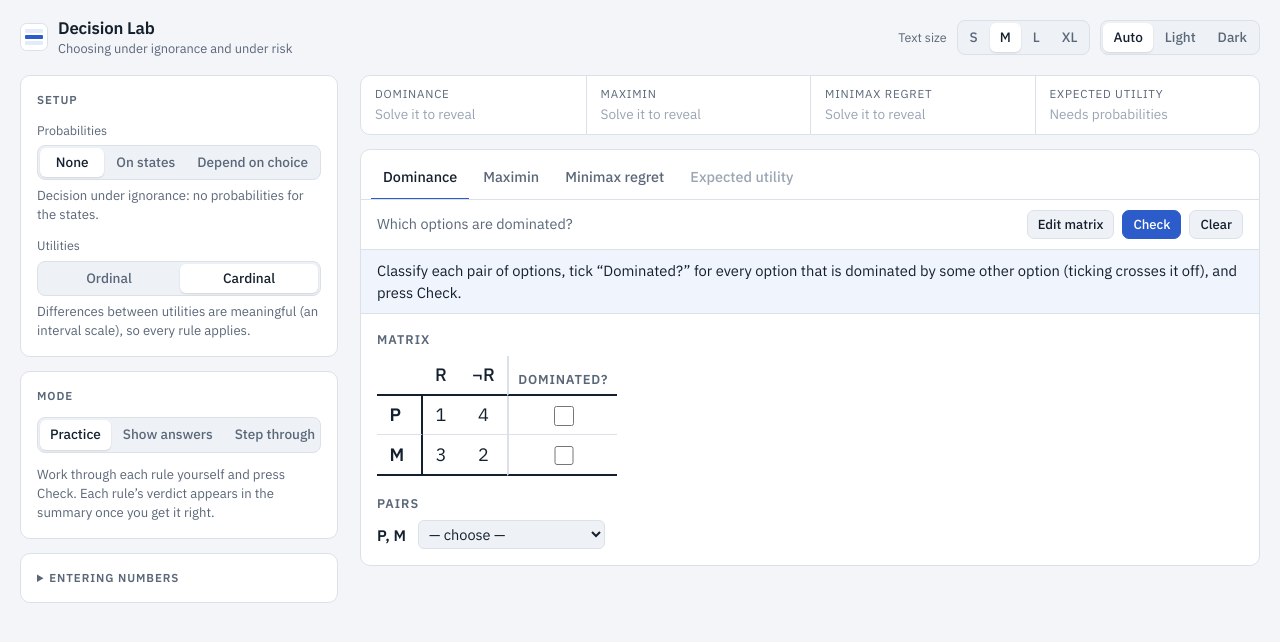
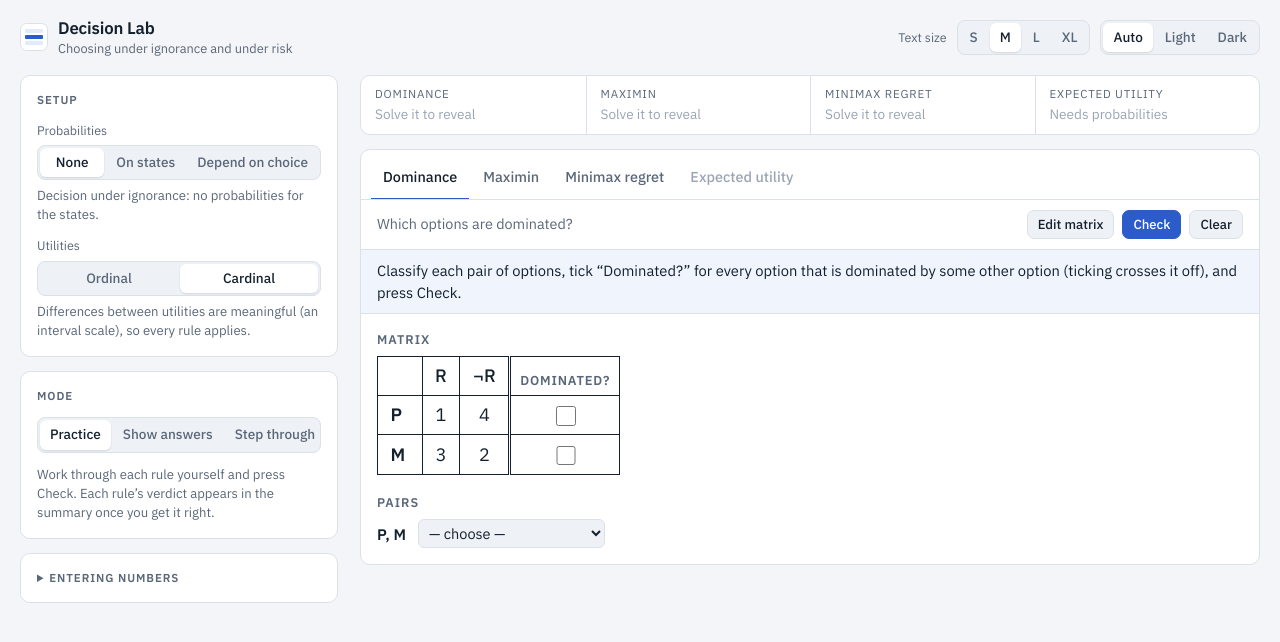
Before and after one commit to Comesana73/juancomesana.org, a Jekyll site: the page apps/decision-lab/index.html, which Jekyll copies as it is, in a window 1280 px wide. Shown: the top 642 px of the page. Built offline with Jekyll 4.4.1, drawn with Linux system fonts in a browser that asks for light colours.

Commit message:
Decision Lab: full cell grid on matrices, as in the textbook
Co-Authored-By: Claude Opus 5.5 <noreply@anthropic.com>
Claude-Session: https://claude.ai/code/session_019p2RdfrzAppxsuEp5T34gu

```diff
--- a/apps/decision-lab/index.html
+++ b/apps/decision-lab/index.html
@@ -191,12 +191,12 @@
   .block > h3 { font-size: 0.7em; font-weight: 600; text-transform: uppercase; letter-spacing: 0.08em; color: var(--muted); font-family: var(--sans); }
   .scroll { overflow-x: auto; }
 
-  table.mx { border-collapse: separate; border-spacing: 0; font-variant-numeric: tabular-nums; }
-  .mx th, .mx td { padding: 0.32em 0.7em; text-align: center; white-space: nowrap; border-bottom: 1px solid var(--line); }
-  .mx thead th { font-family: var(--logic); font-weight: 500; border-bottom: 2px solid var(--line-strong); vertical-align: bottom; }
+  /* full grid, like the textbook's matrices */
+  table.mx { border-collapse: collapse; font-variant-numeric: tabular-nums; }
+  .mx th, .mx td { padding: 0.32em 0.7em; text-align: center; white-space: nowrap; border: 1px solid var(--line-strong); }
+  .mx thead th { font-family: var(--logic); font-weight: 500; vertical-align: bottom; }
   .mx thead th .pr { display: block; font-family: var(--mono); font-size: 0.72em; color: var(--accent); font-weight: 500; }
-  .mx tbody tr:last-child > * { border-bottom: 2px solid var(--line-strong); }
-  .mx th.rowh { font-family: var(--logic); font-weight: 600; text-align: left; border-right: 2px solid var(--line-strong); padding-right: 0.9em; }
+  .mx th.rowh { font-family: var(--logic); font-weight: 600; text-align: left; padding-right: 0.9em; }
   .mx td { font-family: var(--mono); position: relative; }
   .mx td .pc { display: block; font-size: 0.66em; color: var(--accent); text-align: right; margin-top: -0.1em; }
   .mx td .uv { display: block; text-align: left; }
@@ -208,9 +208,9 @@
   .mx tr.pick td.star { background: color-mix(in srgb, var(--accent-soft) 60%, var(--good-soft)); }
   .mx tr.crossed > * { color: var(--faint); }
   .mx tr.crossed td, .mx tr.crossed th.rowh { text-decoration: line-through; text-decoration-color: var(--bad); text-decoration-thickness: 2px; }
-  .mx .extra { border-left: 2px solid var(--line); font-family: var(--mono); }
+  .mx .extra { border-left: 3px double var(--line-strong); font-family: var(--mono); }
   .mx th.extra { font-family: var(--sans); font-size: 0.72em; font-weight: 600; text-transform: uppercase; letter-spacing: 0.06em; color: var(--muted); }
-  .mx tr.maxrow th, .mx tr.maxrow td { font-size: 0.8em; color: var(--muted); border-bottom: 2px solid var(--line-strong); }
+  .mx tr.maxrow th, .mx tr.maxrow td { font-size: 0.8em; color: var(--muted); }
   .mx .hid { color: transparent !important; }
   .mx .cur { background: var(--accent-soft) !important; }
   .mx .curcol { background: var(--accent-softer); }
```
